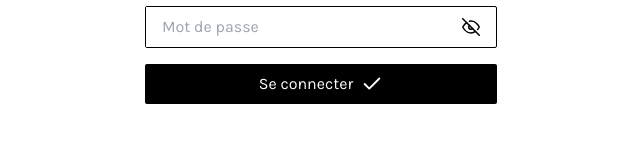
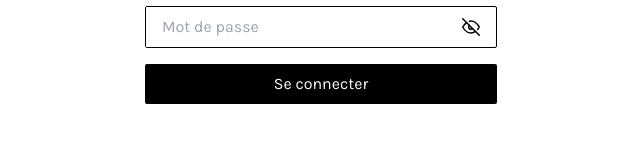
Before and after one commit to ctrl-plus-w/school-schedule, a React (Create React App) app: page /auth in a window 1280 px wide. Shown: the part 375-518 px from the top of the page, without its empty margins (319-959 px from the left). Built offline with nearby package versions, Linux system fonts and the light colour scheme.

Commit message:
Modified the button to have a loading state.

```diff
--- a/src/components/Auth/index.js
+++ b/src/components/Auth/index.js
@@ -1,6 +1,6 @@
 import React, { useState, useEffect } from 'react';
 import { useDispatch, useSelector } from 'react-redux';
-import { Check, Eye, EyeOff, Loader } from 'react-feather';
+import { Eye, EyeOff } from 'react-feather';
 import { Link, useHistory } from 'react-router-dom';
 
 import { login, selectError, selectRole, setError } from '../../features/database/authSlice';
@@ -72,9 +72,8 @@ const Auth = () => {
           onClick={handleIconSwitch}
         />
 
-        <Button type='submit' className='mt-4'>
+        <Button type='submit' className='mt-4' loading={loading}>
           Se connecter
-          {loading ? <Loader size={22} className='ml-2 animate-spin' /> : <Check size={22} className='ml-2' />}
         </Button>
 
         <p className='error mt-8' style={{ opacity: error ? 1 : 0 }}>
--- /dev/null
+++ b/src/components/Button/index.css
@@ -0,0 +1,56 @@
+.loader {
+  position: absolute;
+  top: 50%;
+  left: 50%;
+  transform: translate(-50%, -50%);
+
+  display: flex;
+  justify-content: space-between;
+  align-items: center;
+
+  width: 2rem;
+}
+
+.loader span {
+  position: relative;
+  top: 0.3rem;
+
+  display: inline-block;
+
+  width: 6px;
+  height: 6px;
+
+  border-radius: 100%;
+
+  background-color: #fff;
+}
+
+.loader span:nth-child(1) {
+  animation: bounce 1s ease-in-out infinite;
+}
+
+.loader span:nth-child(2) {
+  animation: bounce 1s ease-in-out 0.33s infinite;
+}
+
+.loader span:nth-child(3) {
+  animation: bounce 1s ease-in-out 0.66s infinite;
+}
+
+@keyframes bounce {
+  0%,
+  75%,
+  100% {
+    -webkit-transform: translateY(0);
+    -ms-transform: translateY(0);
+    -o-transform: translateY(0);
+    transform: translateY(0);
+  }
+
+  25% {
+    -webkit-transform: translateY(-12px);
+    -ms-transform: translateY(-12px);
+    -o-transform: translateY(-12px);
+    transform: translateY(-12px);
+  }
+}
--- a/src/components/Button/index.js
+++ b/src/components/Button/index.js
@@ -1,16 +1,25 @@
 import React from 'react';
 import PropTypes from 'prop-types';
 
-const Button = ({ type, onClick, children, className, secondary = false }) => {
+import './index.css';
+
+const Button = ({ type, onClick, children, loading = false, className, secondary = false }) => {
   return (
     <button
-      className={`button transition-all hover:ring hover:ring-gray-400 outline-none ${secondary ? 'secondary' : 'primary'} ${
-        className ? className : ''
-      }`}
+      className={`button transition-all focus:outline-none ${
+        secondary ? 'secondary hover:bg-black hover:text-white' : 'primary hover:ring hover:ring-gray-400'
+      } ${className ? className : ''}`}
       type={type}
       onClick={onClick}
     >
-      {children}
+      <div className='relative w-full h-full'>
+        <p className={loading ? 'opacity-0' : 'opacity-100'}>{children}</p>
+        <div className={loading ? 'loader' : 'hidden'}>
+          <span className='pin'></span>
+          <span className='pin'></span>
+          <span className='pin'></span>
+        </div>
+      </div>
     </button>
   );
 };
@@ -21,6 +30,7 @@ Button.propTypes = {
   className: PropTypes.any,
   children: PropTypes.any,
   secondary: PropTypes.bool,
+  loading: PropTypes.bool,
 };
 
 export default Button;
--- a/src/components/Dashboard/PlanModal/index.js
+++ b/src/components/Dashboard/PlanModal/index.js
@@ -1,7 +1,7 @@
 import React, { useState } from 'react';
 import { useDispatch, useSelector } from 'react-redux';
 
-import { Check, Loader, X } from 'react-feather';
+import { X } from 'react-feather';
 
 import Input from '../../Input';
 import Textarea from '../../Textarea';
@@ -114,9 +114,8 @@ const PlanModal = () => {
             Annuler
           </Button>
 
-          <Button type='submit' className='w-auto'>
+          <Button type='submit' className='w-auto' loading={loading}>
             Créer
-            {loading ? <Loader className='ml-2 animate-spin' size={22} /> : <Check className='ml-2' size={22} />}
           </Button>
         </footer>
       </div>
```
